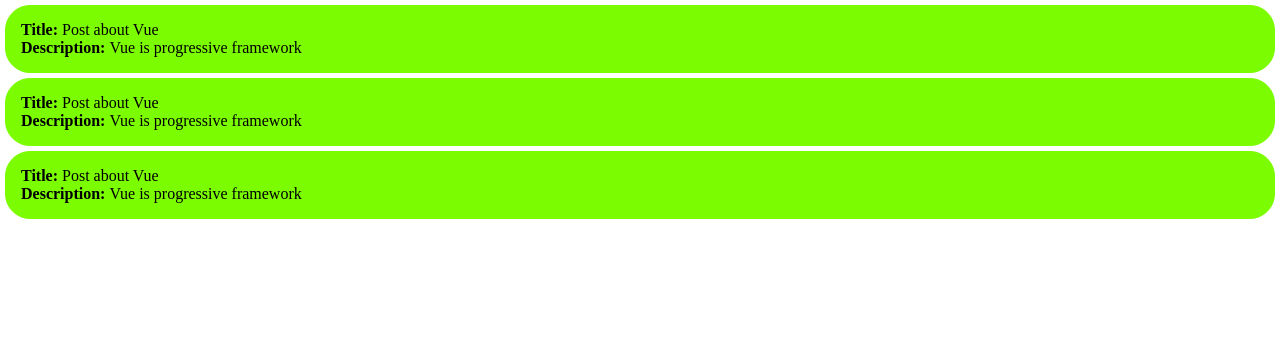
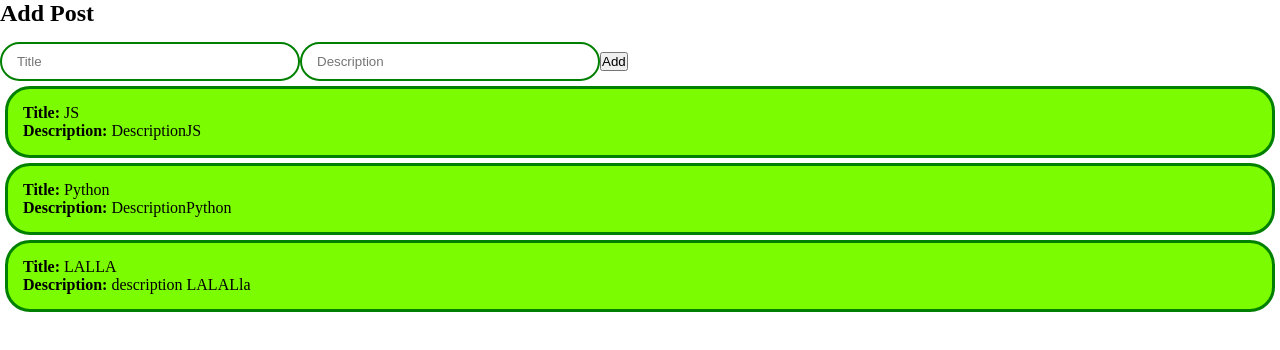
Before and after one commit to malinatrash/Vue-Fundamental-Course, a Vue app: page / in a window 1280 px wide. Shown: the top 350 px of the page. Built offline with nearby package versions, Linux system fonts and the light colour scheme.

Commit message:
Посмотрел, как работает v-for

```diff
--- a/src/App.vue
+++ b/src/App.vue
@@ -1,22 +1,29 @@
 <template>
-  <div class="post">
-    <div><strong>Title: </strong>Post about Vue</div>
-    <div><strong>Description: </strong>Vue is progressive framework</div>
-  </div>
-  <div class="post">
-    <div><strong>Title: </strong>Post about Vue</div>
-    <div><strong>Description: </strong>Vue is progressive framework</div>
-  </div>
-  <div class="post">
-    <div><strong>Title: </strong>Post about Vue</div>
-    <div><strong>Description: </strong>Vue is progressive framework</div>
+  <div>
+    <form>
+      <h2>Add Post</h2>
+      <input class="input" type="text" placeholder="Title">
+      <input class="input" type="text" placeholder="Description">
+      <button>Add</button>
+    </form>
+    <div class="post" v-for="post in posts">
+      <div><strong>Title: </strong>{{post.title}}</div>
+      <div><strong>Description: </strong>{{post.body}}</div>
+    </div>
   </div>
 </template>
 
 <script>
-
 export default {
-
+  data() {
+    return {
+      posts: [
+        {id: 1, title: 'JS', body: 'DescriptionJS'},
+        {id: 1, title: 'Python', body: 'DescriptionPython'},
+        {id: 1, title: 'LALLA', body: 'description LALALla'},
+      ]
+    }
+  }
 }
 </script>
 
@@ -27,11 +34,23 @@
   box-sizing: border-box;
 }
 
+.app {
+  margin: 20px;
+}
+
 .post {
   margin: 5px;
   padding: 15px;
-  border: 1px solid lawngreen;
+  border: 3px solid green;
   background: lawngreen;
   border-radius: 25px;
 }
+
+.input {
+  width: 300px;
+  border: 2px solid green;
+  padding: 10px 15px;
+  margin-top: 15px;
+  border-radius:25px;
+}
 </style>
```
